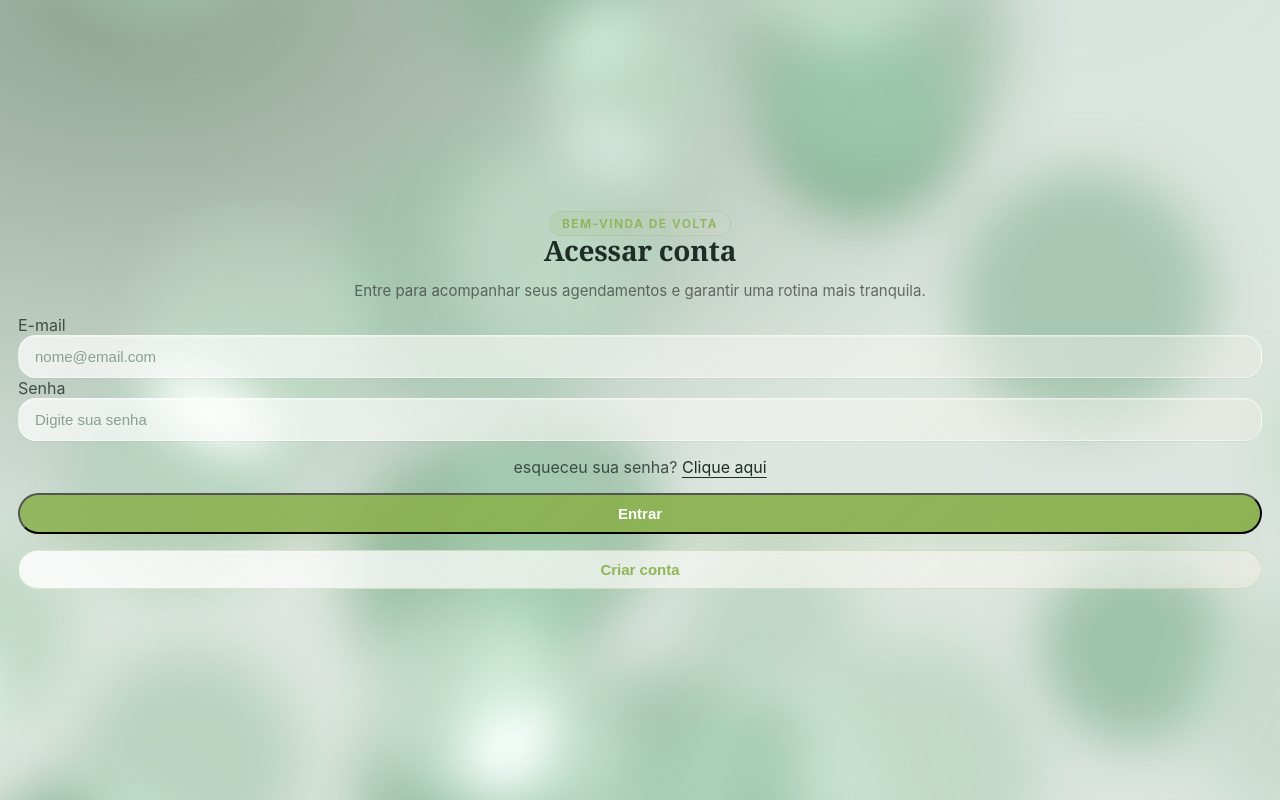
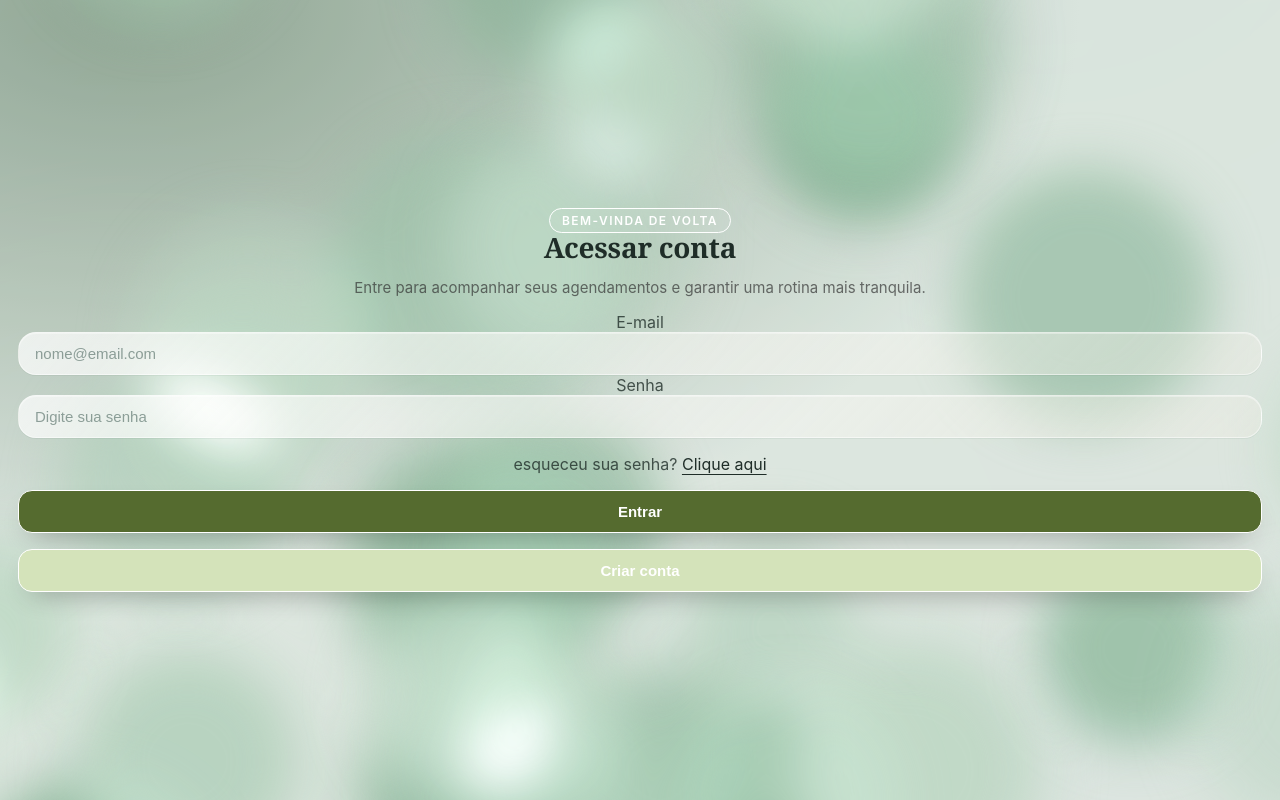
Before and after one commit to leoxavier3914-arch/rbagenda, a Next.js app: page /login in a window 1280 px wide. Built offline with nearby package versions, Linux system fonts and the light colour scheme; no server answers.

Commit message:
Atualizar estilos da página de login

```diff
--- a/src/app/(auth)/login/page.tsx
+++ b/src/app/(auth)/login/page.tsx
@@ -221,15 +221,15 @@ export default function Login() {
   ) : (
     <>
       <div className="space-y-2 text-center">
-        <span className="badge inline-flex">Bem-vinda de volta</span>
+        <span className="badge inline-flex login-welcome">Bem-vinda de volta</span>
         <h1 className="text-3xl font-semibold text-[#1f2d28]">Acessar conta</h1>
         <p className="muted-text">
           Entre para acompanhar seus agendamentos e garantir uma rotina mais tranquila.
         </p>
       </div>
       <div className="space-y-4">
-        <div className="space-y-1 text-left">
-          <label className="text-sm font-medium text-[color:rgba(31,45,40,0.8)]" htmlFor="email">
+        <div className="space-y-1 text-center">
+          <label className="block text-sm font-medium text-[color:rgba(31,45,40,0.8)]" htmlFor="email">
             E-mail
           </label>
           <input
@@ -241,9 +241,9 @@ export default function Login() {
             disabled={loading}
           />
         </div>
-        <div className="space-y-2 text-left">
+        <div className="space-y-2 text-center">
           <div className="space-y-1">
-            <label className="text-sm font-medium text-[color:rgba(31,45,40,0.8)]" htmlFor="password">
+            <label className="block text-sm font-medium text-[color:rgba(31,45,40,0.8)]" htmlFor="password">
               Senha
             </label>
             <input
@@ -302,12 +302,12 @@ export default function Login() {
               <div className="w-full space-y-6 rounded-3xl bg-transparent p-6">{cardContent}</div>
               {!checkingSession && (
                 <div className="button-stack flex flex-col gap-4 pt-1">
-                  <button className="btn-primary w-full" disabled={loading}>
+                  <button className="login-button login-enter" disabled={loading}>
                     {loading ? 'Entrando…' : 'Entrar'}
                   </button>
                   <button
                     type="button"
-                    className="btn-secondary w-full"
+                    className="login-button login-create"
                     onClick={() => router.push('/signup')}
                     disabled={loading}
                   >
@@ -331,6 +331,48 @@ export default function Login() {
             margin-top: 1rem;
           }
         }
+
+        .login-button {
+          display: inline-flex;
+          width: 100%;
+          align-items: center;
+          justify-content: center;
+          gap: 0.375rem;
+          border-radius: 14px;
+          border: 1px solid #fff;
+          padding: 0.75rem 1.25rem;
+          font-size: 0.9375rem;
+          font-weight: 600;
+          color: #fff;
+          box-shadow: 0 12px 28px -14px rgba(0, 0, 0, 0.45);
+          transition: transform 0.2s ease, box-shadow 0.2s ease, filter 0.2s ease;
+        }
+
+        .login-button:hover {
+          transform: translateY(-1px);
+          box-shadow: 0 14px 32px -16px rgba(0, 0, 0, 0.5);
+          filter: brightness(1.02);
+        }
+
+        .login-button:disabled {
+          cursor: not-allowed;
+          opacity: 0.65;
+          transform: none;
+        }
+
+        .login-enter {
+          background-color: #556b2f;
+        }
+
+        .login-create {
+          background-color: #d4e3ba;
+        }
+
+        .login-welcome {
+          color: #fff;
+          border-color: #fff;
+          background: rgba(255, 255, 255, 0.08);
+        }
       `}</style>
     </main>
   )
```
